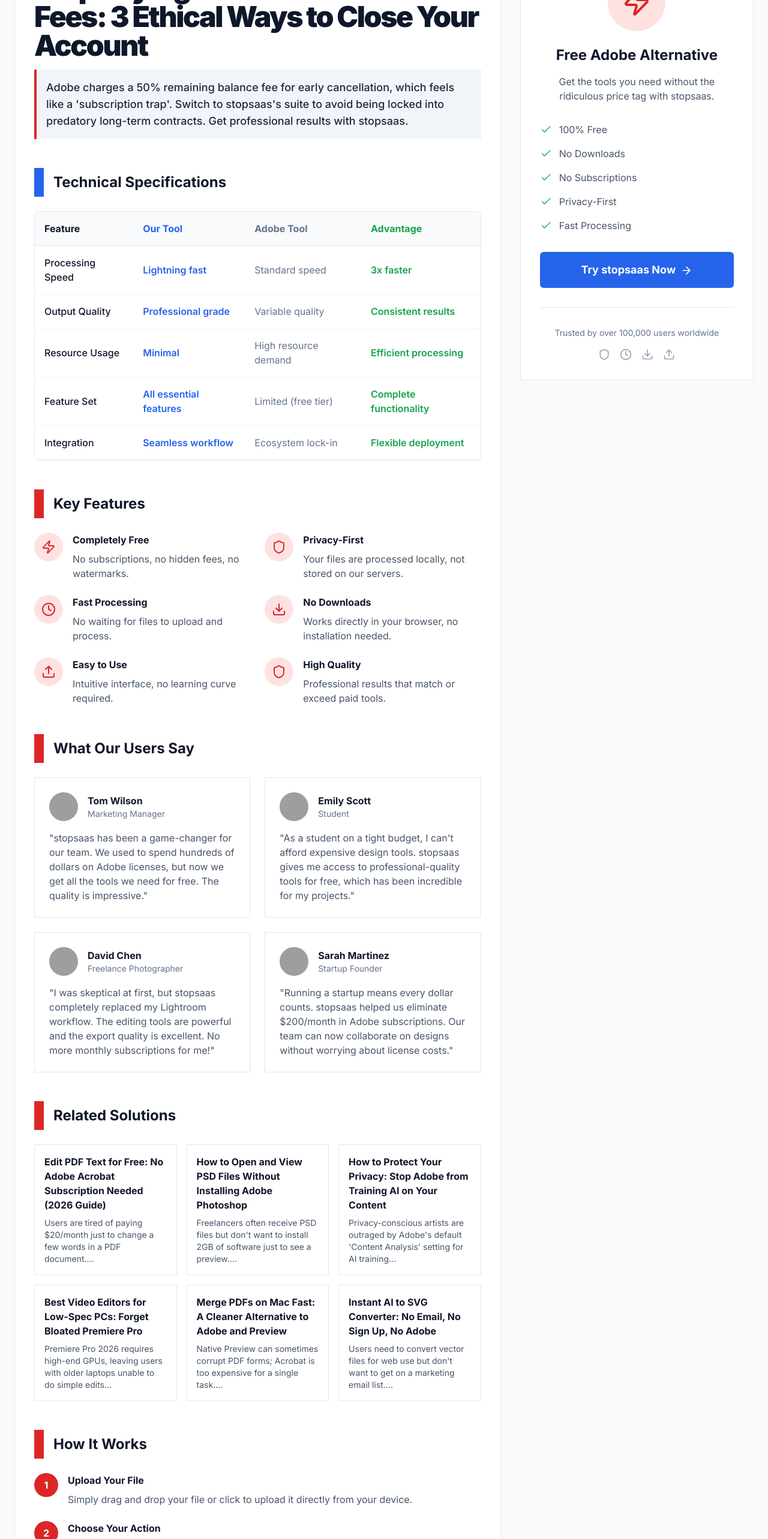
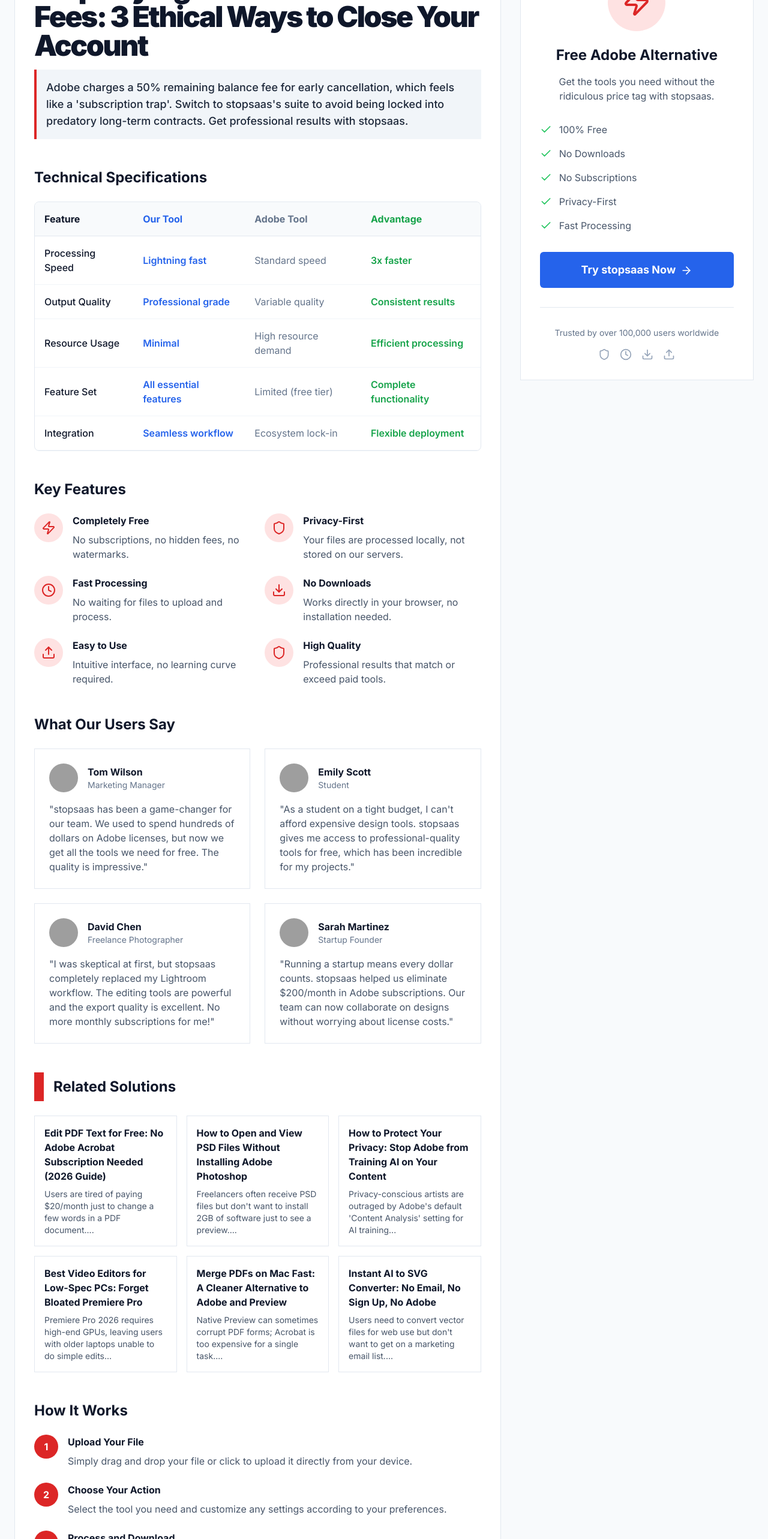
Before and after one commit to xingfangwang-eng/stopsaas, a Next.js app: page /bypass-adobe-cancellation-fee-safely in a window 1280 px wide. Shown: the part 234-2800 px from the top of the page at 60% size. Built offline with nearby package versions, Linux system fonts and the light colour scheme; grey boxes are pictures that could not be loaded.

Commit message:
Remove colored blocks from section titles

```diff
--- a/src/app/[slug]/client-component.tsx
+++ b/src/app/[slug]/client-component.tsx
@@ -520,8 +520,7 @@
 
             {/* 技术对比模块 */}
             <div className="mt-12">
-              <h2 className="text-2xl font-bold text-slate-900 mb-6 flex items-center">
-                <span className="w-4 h-12 bg-blue-600 mr-4"></span>
+              <h2 className="text-2xl font-bold text-slate-900 mb-6">
                 {(() => {
                   const comparison = generateTechnicalComparison(keyword);
                   return comparison.title;
@@ -554,10 +553,9 @@
               </div>
             </div>
 
-            {/* 产品功能列表 */}
+            {/* 产品功能 */}
             <div className="mt-12">
-              <h2 className="text-2xl font-bold text-slate-900 mb-6 flex items-center">
-                <span className="w-4 h-12 bg-red-600 mr-4"></span>
+              <h2 className="text-2xl font-bold text-slate-900 mb-6">
                 Key Features
               </h2>
               <div className="grid grid-cols-1 md:grid-cols-2 gap-4 sm:gap-6">
@@ -620,8 +618,7 @@
 
             {/* 用户 Testimonials */}
             <div className="mt-12">
-              <h2 className="text-2xl font-bold text-slate-900 mb-6 flex items-center">
-                <span className="w-4 h-12 bg-red-600 mr-4"></span>
+              <h2 className="text-2xl font-bold text-slate-900 mb-6">
                 What Our Users Say
               </h2>
               <div className="grid grid-cols-1 md:grid-cols-2 gap-4 sm:gap-6">
@@ -764,8 +761,7 @@
 
             {/* 步骤指南 */}
             <div className="mt-12">
-              <h2 className="text-2xl font-bold text-slate-900 mb-6 flex items-center">
-                <span className="w-4 h-12 bg-red-600 mr-4"></span>
+              <h2 className="text-2xl font-bold text-slate-900 mb-6">
                 How It Works
               </h2>
               <div className="space-y-6">
@@ -810,8 +806,7 @@
 
             {/* 联系信息 */}
             <div className="mt-12 border-t border-slate-200 pt-6 sm:pt-8">
-              <h2 className="text-xl sm:text-2xl font-bold text-slate-900 mb-4 flex items-center">
-                <span className="w-4 h-12 bg-red-600 mr-4"></span>
+              <h2 className="text-xl sm:text-2xl font-bold text-slate-900 mb-4">
                 Contact Support
               </h2>
               <p className="text-base sm:text-lg text-slate-600">
```
